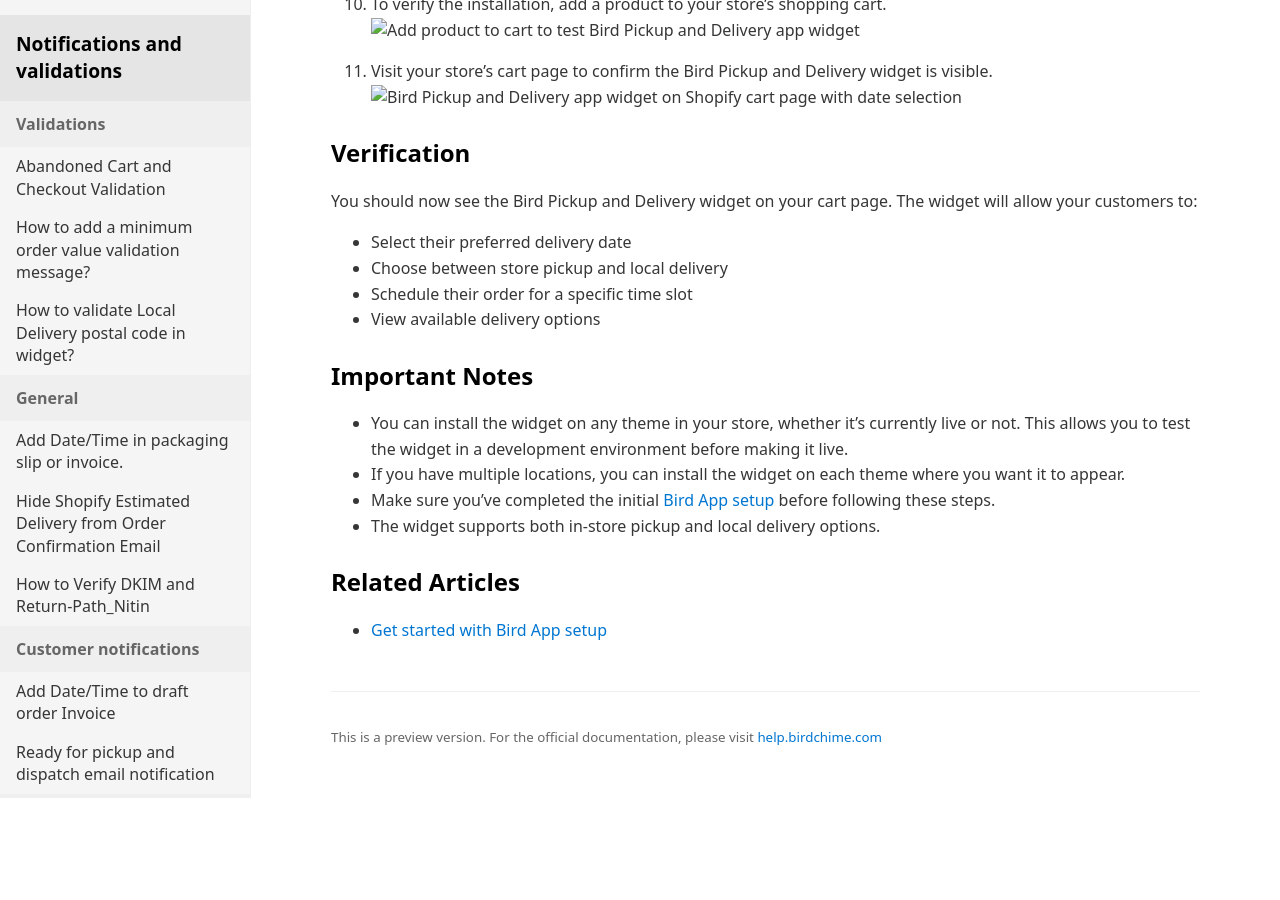
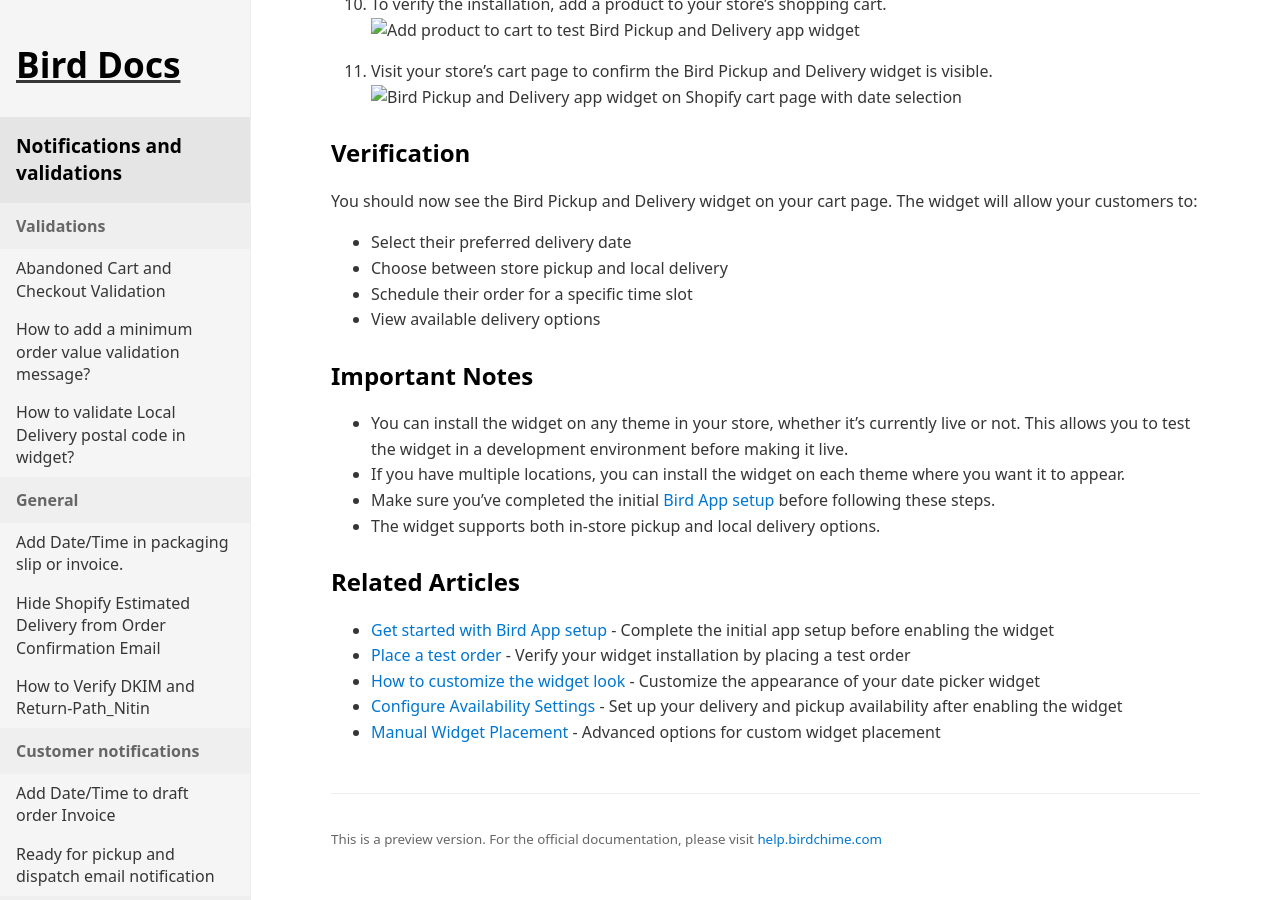
Before and after one commit to atinder/bird-docs, a Jekyll site: the page built from docs/getting-started/enable-the-app-in-your-theme-e6be45c6-ea05-44e2-8e49-21b461ea04e5.md, in a window 1280 px wide and 900 px high, scrolled down 1092 px. Built offline with Jekyll 4.4.1, drawn with Linux system fonts in a browser that asks for light colours; before the commit the page ends 1890 px from its top, so only the background shows below that.

Commit message:
Update enable-the-app-in-your-theme-e6be45c6-ea05-44e2-8e49-21b461ea04e5.md

```diff
--- a/docs/getting-started/enable-the-app-in-your-theme-e6be45c6-ea05-44e2-8e49-21b461ea04e5.md
+++ b/docs/getting-started/enable-the-app-in-your-theme-e6be45c6-ea05-44e2-8e49-21b461ea04e5.md
@@ -59,4 +59,8 @@
 - The widget supports both in-store pickup and local delivery options.
 
 ## Related Articles
-- [Get started with Bird App setup](/en-us/article/get-started-with-app-setup-1tra0ra/)
+- [Get started with Bird App setup](/en-us/article/get-started-with-app-setup-1tra0ra/) - Complete the initial app setup before enabling the widget
+- [Place a test order](/en-us/article/place-a-test-order-13fhz0a/) - Verify your widget installation by placing a test order
+- [How to customize the widget look](/en-us/article/how-to-customize-the-widget-look-1t5c07x/) - Customize the appearance of your date picker widget
+- [Configure Availability Settings](/en-us/article/configure-availability-settings-199dozz/) - Set up your delivery and pickup availability after enabling the widget
+- [Manual Widget Placement](/en-us/article/manual-widget-placement-1iq0zmb/) - Advanced options for custom widget placement
```
